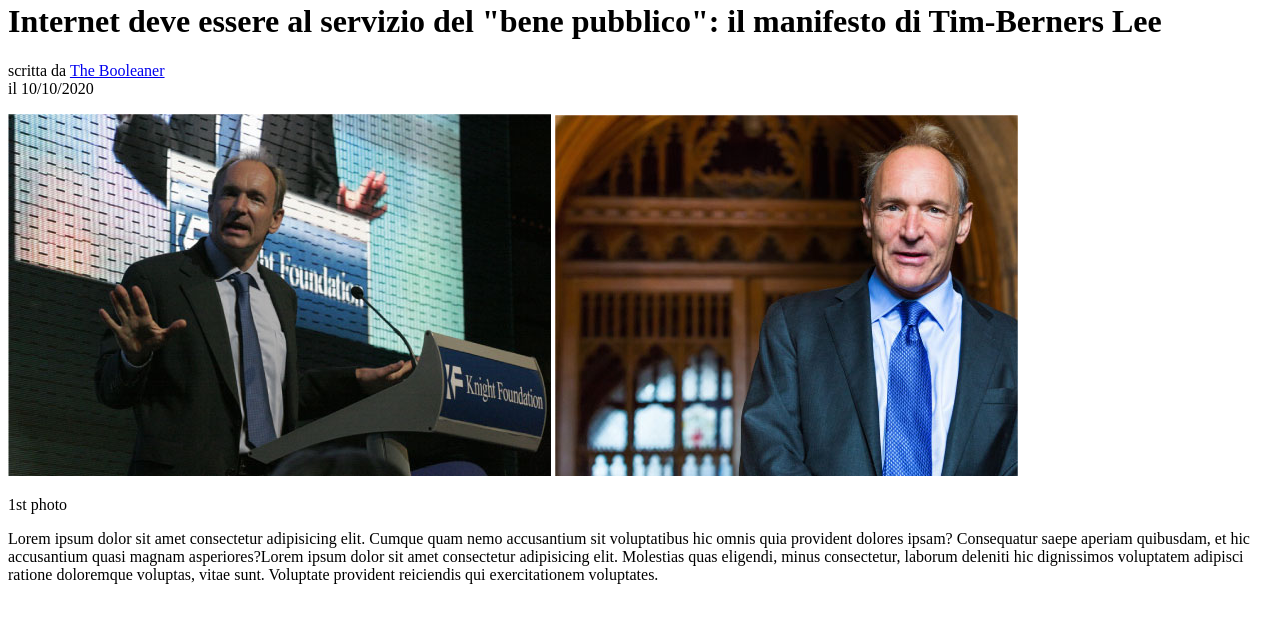
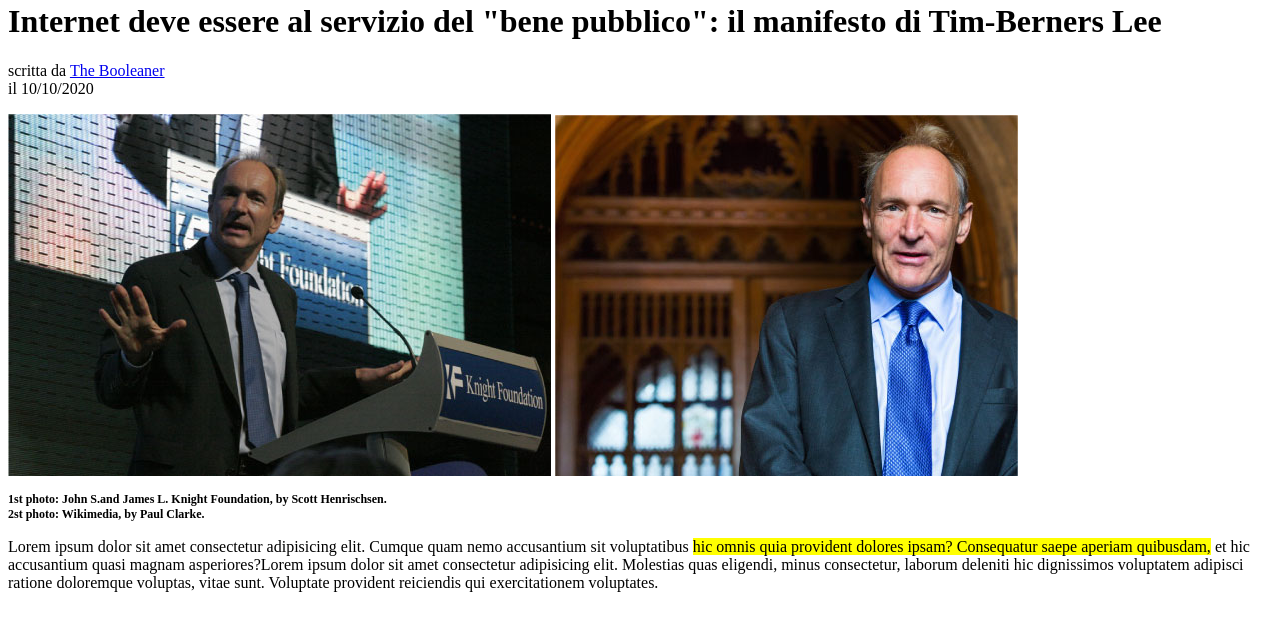
Before and after one commit to marrasluca/html-css-booleaner, a plain HTML site: page index.html in a window 1280 px wide. Shown: the part 180-800 px from the top of the page. Drawn offline with Linux system fonts and the light colour scheme.

Commit message:
add: mark and class author

```diff
--- a/img/css/style.css
+++ b/img/css/style.css
@@ -14,6 +14,11 @@ header img {
 }
 .author-life span {
    font-size: 12px;
+}
+
+.tim-info-photo {
+   font-size: 12px;
+   font-weight: bold;
 }
 
 
--- a/index.html
+++ b/index.html
@@ -12,8 +12,6 @@
         <div><img src="img/logo.svg" alt="Logo"></div>
     </header>
 
-    <p></p>
-
 
 <main class="cointainer-80">
     <div><h1>Internet deve essere al servizio del "bene pubblico":
@@ -25,7 +23,11 @@
 
     <img src="img/tim-1.jpg" alt="Tim-Berners">
     <img src="img/tim-2.jpg" alt="Tim-Berners">
-    <p>1st photo</p>
+    <p class="tim-info-photo">
+        1st photo: John S.and James L. Knight Foundation, by Scott Henrischsen.
+       <br>
+        2st photo: Wikimedia, by Paul Clarke.
+    </p>
 
 
 
@@ -38,9 +40,8 @@
     <div>
 
 
-<p>Lorem ipsum dolor sit amet consectetur adipisicing elit. Cumque quam nemo accusantium sit voluptatibus hic omnis quia provident dolores ipsam? Consequatur saepe aperiam quibusdam, et hic accusantium quasi magnam asperiores?Lorem ipsum dolor sit amet consectetur adipisicing elit. Molestias quas eligendi, minus consectetur, laborum deleniti hic dignissimos voluptatem adipisci <span>ratione doloremque voluptas,</span> vitae sunt. Voluptate provident reiciendis qui exercitationem voluptates.</p>
+<p>Lorem ipsum dolor sit amet consectetur adipisicing elit. Cumque quam nemo accusantium sit voluptatibus <mark> hic omnis quia provident dolores ipsam? Consequatur saepe aperiam quibusdam,</mark> et hic accusantium quasi magnam asperiores?Lorem ipsum dolor sit amet consectetur adipisicing elit. Molestias quas eligendi, minus consectetur, laborum deleniti hic dignissimos voluptatem adipisci <span>ratione doloremque voluptas,</span> vitae sunt. Voluptate provident reiciendis qui exercitationem voluptates.</p>
 <br>
-<p>Lorem ipsum dolor sit amet, consectetur adipisicing elit. Aliquam repellendus, explicabo alias natus accusantium ipsa rem at illo nihil aspernatur dolorum tempora nulla dolore? Voluptates corporis hic quisquam doloremque fugit. Lorem ipsum dolor sit, amet consectetur adipisicing elit. Placeat aliquam, deserunt<span></span> architecto cumque et ab unde blanditiis nesciunt odio natus quisquam soluta magnam. Id ut nostrum iure similique at!
     <ol>
         <li>Lorem ipsum dolor sit amet consectetur adipisicing elit. Suscipit, minus. Eaque dolore asperiores atque aperiam consequatur quia reprehenderit odit nesciunt reiciendis aliquid non ipsa nostrum mollitia, ut quam autem dolor!</li>
         <li>Lorem, ipsum dolor sit amet consectetur adipisicing elit. Sapiente, et esse accusamus, provident suscipit illum nihil accusantium obcaecati, maiores eius voluptates commodi deleniti quisquam. Beatae error minima nostrum commodi assumenda.</li>
```
